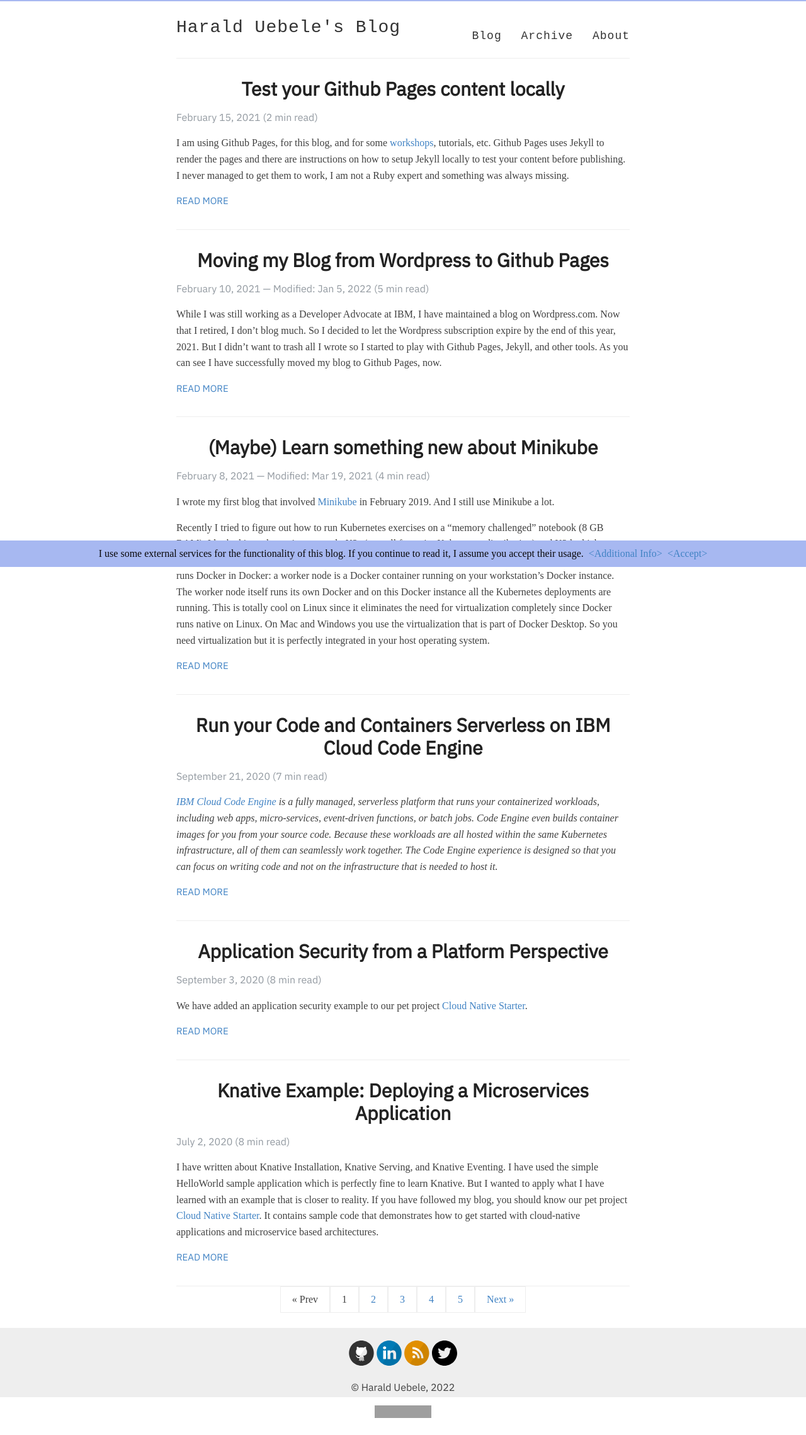
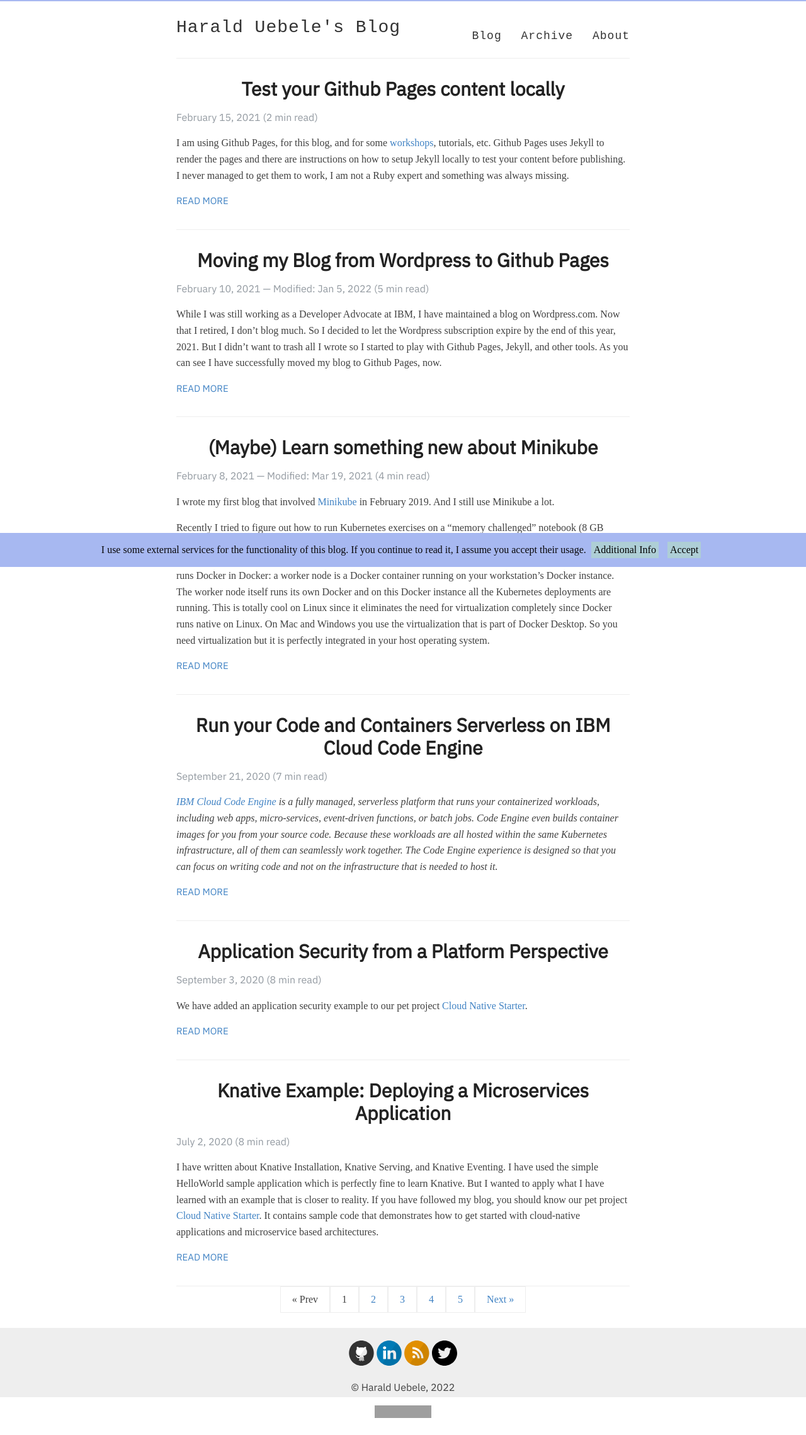
Before and after one commit to HaraldUebele/HaraldUebele.github.io, a Jekyll site: the page built from index.html, in a window 1280 px wide. Shown: the whole page at 63% size. Built offline with Jekyll 4.4.1, drawn with Linux system fonts in a browser that asks for light colours; the list of posts is cut into pages by our own code; grey boxes are pictures that could not be loaded.

Commit message:
GDPR cont'd

```diff
--- a/_includes/cookie-consent.html
+++ b/_includes/cookie-consent.html
@@ -9,7 +9,7 @@
         #cookie-notice a {position: relative; bottom: 5px;}
     }
 </style>
-<div id="cookie-notice"><span>I use some external services for the functionality of this blog. If you continue to read it, I assume you accept their usage.</span><a href="/about" class="btn btn-primary btn-sm">&ltAdditional Info&gt</a><a id="cookie-notice-accept" class="btn btn-primary btn-sm">&ltAccept&gt</a></div>
+<div id="cookie-notice"><span>I use some external services for the functionality of this blog. If you continue to read it, I assume you accept their usage.</span><a href="/about" class="cookie-btn">&nbsp;Additional Info&nbsp;</a><a id="cookie-notice-accept" class="cookie-btn">&nbsp;Accept&nbsp;</a></div>
 <script>
     function createCookie(name,value,days) {
         var expires = "";
--- a/assets/style.scss
+++ b/assets/style.scss
@@ -499,6 +499,13 @@
 .cd-container h1, .cd-container h2 {
   font-family: "IBM Plex Sans", sans-serif;
   font-weight: bold;
+}
+
+.cookie-btn{
+  color: #000000;
+  background-color: #aeced6;
+  border-color: #000000;
+  margin: 6px;
 }
 
 /* --------------------------------
@@ -1148,6 +1155,14 @@
   }
 }
 
+.btn-theme {
+  color: #fff;
+  background-color: #fff;
+  border-color: #fff;
+  margin: 4px;
+}
+
+
 
 // Settled on moving the import of syntax highlighting to the bottom of the CSS
 // ... Otherwise it really bloats up the top of the CSS file and makes it difficult to find the start
```
